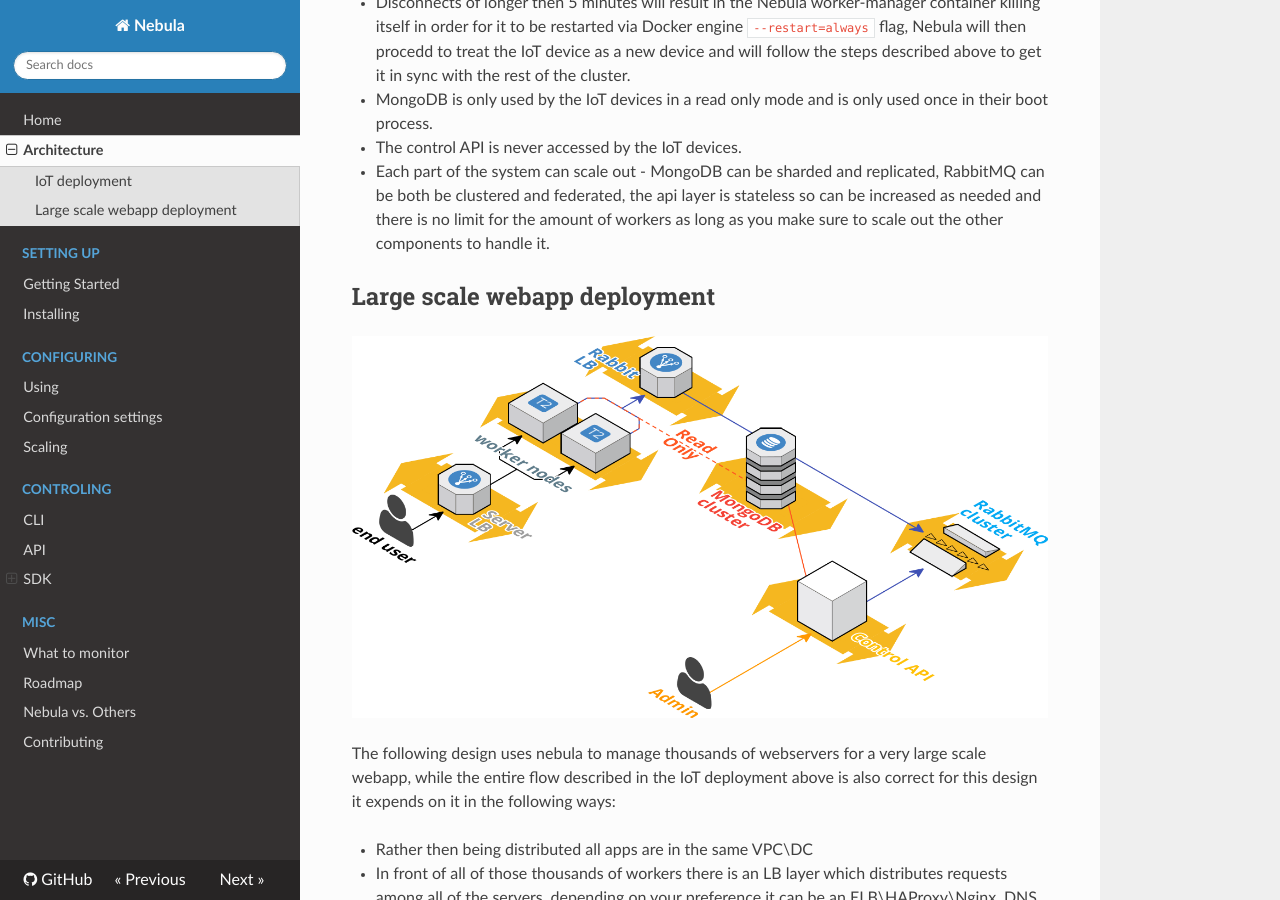
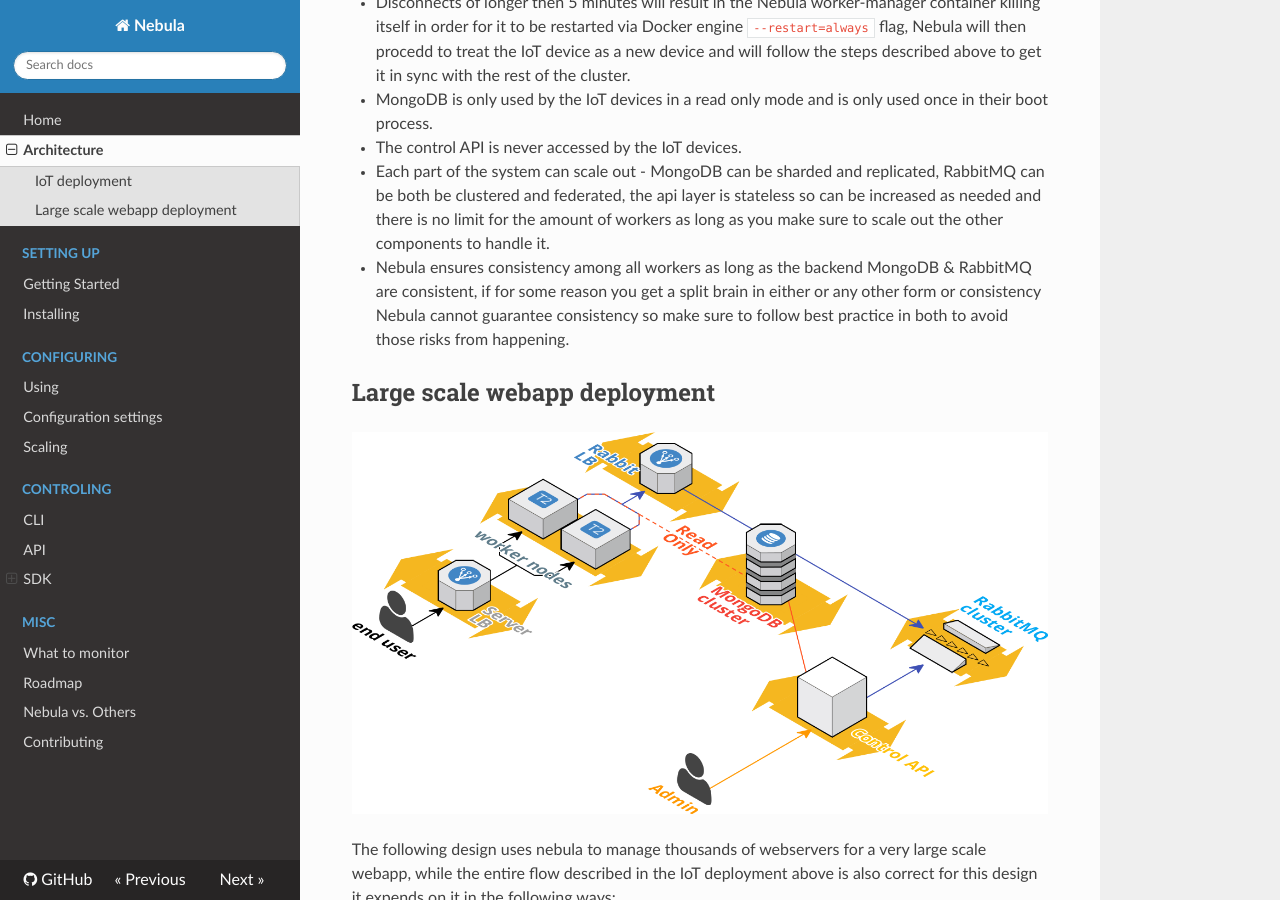
Before and after one commit to nebula-orchestrator/docs, an MkDocs documentation site: the page built from docs/architecture.md, in a window 1280 px wide and 900 px high, scrolled down 1544 px. Built offline with MkDocs 1.6.1, drawn with Linux system fonts in a browser that asks for light colours; nearby versions of some CDN libraries; old or Windows-style settings are respelled for this version of MkDocs.

Commit message:
adding note about backend consistency

```diff
--- a/docs/architecture.md
+++ b/docs/architecture.md
@@ -26,6 +26,7 @@
 * MongoDB is only used by the IoT devices in a read only mode and is only used once in their boot process.
 * The control API is never accessed by the IoT devices.
 * Each part of the system can scale out - MongoDB can be sharded and replicated, RabbitMQ can be both be clustered and federated, the api layer is stateless so can be increased as needed and there is no limit for the amount of workers as long as you make sure to scale out the other components to handle it.
+* Nebula ensures consistency among all workers as long as the backend MongoDB & RabbitMQ are consistent, if for some reason you get a split brain in either or any other form or consistency Nebula cannot guarantee consistency so make sure to follow best practice in both to avoid those risks from happening.
 
 ## Large scale webapp deployment
 ![example nebula architecture](cloudcraft%20-%20nebula.png "example nebula architecture")
```
